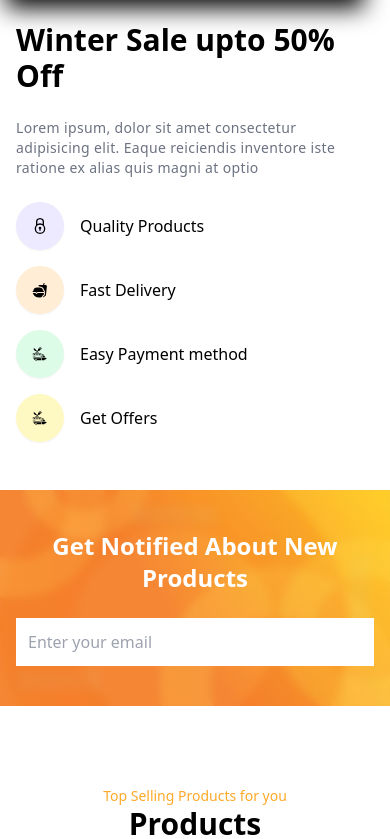
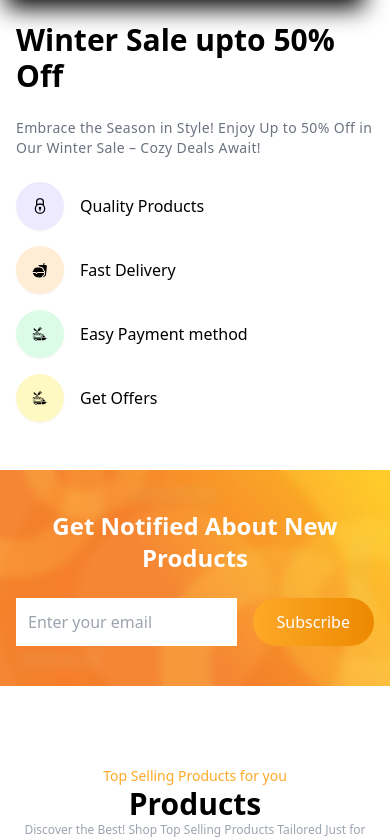
Before and after one commit to abhi98chaubey/Shopisy_ecommerce, a React (Vite) app: page / in a window 390 px wide. Shown: the part 4108-4947 px from the top of the page. Built offline with nearby package versions, Linux system fonts and the light colour scheme.

Commit message:
4rd commit all ui part

```diff
--- a/package.json
+++ b/package.json
@@ -14,6 +14,7 @@
     "react": "^18.2.0",
     "react-dom": "^18.2.0",
     "react-icons": "^4.12.0",
+    "react-router-dom": "^6.22.0",
     "react-slick": "^0.29.0",
     "slick-carousel": "^1.8.1"
   },
--- a/src/App.jsx
+++ b/src/App.jsx
@@ -1,16 +1,17 @@
 import React from "react";
 import Navbar from "./components/Navbar/Navbar";
-import Hero from "./components/Hero/Hero";
-import Products from "./components/Products/Products";
+
 import AOS from "aos";
 import "aos/dist/aos.css";
-import TopProducts from "./components/TopProducts/TopProducts";
-import Banner from "./components/Banner/Banner";
-import Subscribe from "./components/Subscribe/Subscribe";
-import Testimonials from "./components/Testimonials/Testimonials";
+
 import Footer from "./components/Footer/Footer";
 import Popup from "./components/Popup/Popup";
-
+import { Route, Routes } from "react-router-dom";
+import Manswear from "./pages/Manswear"
+import Girlswear from "./pages/Girlswear"
+import Kids from "./pages/Kids"
+import TopRated from "./pages/TopRated"
+import Home from "./pages/Home";
 const App = () => {
   const [orderPopup, setOrderPopup] = React.useState(false);
 
@@ -28,18 +29,22 @@ const App = () => {
   }, []);
 
   return (
+    <>
+
     <div className="bg-white dark:bg-gray-900 dark:text-white duration-200">
       <Navbar handleOrderPopup={handleOrderPopup} />
-      <Hero handleOrderPopup={handleOrderPopup} />
-      <Products />
-      <TopProducts handleOrderPopup={handleOrderPopup} />
-      <Banner />
-      <Subscribe />
-      <Products />
-      <Testimonials />
+      <Routes>
+        <Route path="/" element={<Home/>}/>
+        <Route path="/toprated" element={<TopRated></TopRated>} />
+        <Route path="/girlswear" element={<Girlswear></Girlswear>} />
+        <Route path="/manswear" element={<Manswear></Manswear>} />
+        <Route path="/kids" element={<Kids></Kids>}/>
+    </Routes>
       <Footer />
       <Popup orderPopup={orderPopup} setOrderPopup={setOrderPopup} />
     </div>
+
+    </>
   );
 };
 
--- a/src/components/Banner/Banner.jsx
+++ b/src/components/Banner/Banner.jsx
@@ -27,8 +27,7 @@ const Banner = () => {
               data-aos="fade-up"
               className="text-sm text-gray-500 tracking-wide leading-5"
             >
-              Lorem ipsum, dolor sit amet consectetur adipisicing elit. Eaque
-              reiciendis inventore iste ratione ex alias quis magni at optio
+              Embrace the Season in Style! Enjoy Up to 50% Off in Our Winter Sale – Cozy Deals Await!
             </p>
             <div className="flex flex-col gap-4">
               <div data-aos="fade-up" className="flex items-center gap-4">
--- a/src/components/Footer/Footer.jsx
+++ b/src/components/Footer/Footer.jsx
@@ -49,8 +49,7 @@ const Footer = () => {
               Shopsy
             </h1>
             <p>
-              Lorem ipsum dolor sit amet consectetur adipisicing elit. Cum in
-              beatae ea recusandae blanditiis veritatis.
+            Step into fashion excellence with our curated collection. Elevate your style effortlessly at our clothing e-commerce destination.
             </p>
           </div>
 
--- a/src/components/Navbar/Navbar.jsx
+++ b/src/components/Navbar/Navbar.jsx
@@ -5,31 +5,32 @@ import { FaCartShopping } from "react-icons/fa6";
 import { FaCaretDown } from "react-icons/fa";
 import DarkMode from "./DarkMode";
 
+import { Link} from "react-router-dom";
 const Menu = [
   {
     id: 1,
     name: "Home",
-    link: "/#",
+    link: "/",
   },
   {
     id: 2,
     name: "Top Rated",
-    link: "/#services",
+    link: "/toprated",
   },
   {
     id: 3,
     name: "Kids Wear",
-    link: "/#",
+    link: "/kids",
   },
   {
     id: 3,
     name: "Mens Wear",
-    link: "/#",
+    link: "/manswear",
   },
   {
     id: 3,
     name: "Girls Wear",
-    link: "/#",
+    link: "/girlswear",
   },
 ];
 
@@ -129,12 +130,12 @@ const Navbar = ({ handleOrderPopup }) => {
               <ul>
                 {DropdownLinks.map((data) => (
                   <li key={data.id}>
-                    <a
-                      href={data.link}
+                    <Link
+                      to={data.link}
                       className="inline-block w-full rounded-md p-2 hover:bg-primary/20 "
                     >
                       {data.name}
-                    </a>
+                    </Link>
                   </li>
                 ))}
               </ul>
@@ -143,6 +144,7 @@ const Navbar = ({ handleOrderPopup }) => {
         </ul>
       </div>
     </div>
+
   );
 };
 
--- a/src/components/Subscribe/Subscribe.jsx
+++ b/src/components/Subscribe/Subscribe.jsx
@@ -11,25 +11,38 @@ const BannerImg = {
 };
 
 const Subscribe = () => {
+
+  const handleSubscribe = () => {
+    // Implement your subscription logic here
+    console.log('Subscribed!');
+  };
   return (
     <div
       data-aos="zoom-in"
       className="mb-20 bg-gray-100 dark:bg-gray-800 text-white "
       style={BannerImg}
     >
-      <div className="container backdrop-blur-sm py-10">
-        <div className="space-y-6 max-w-xl mx-auto">
-          <h1 className="text-2xl !text-center sm:text-left sm:text-4xl font-semibold">
-            Get Notified About New Products
-          </h1>
+     <div className="container backdrop-blur-sm py-10">
+      <div className="space-y-6 max-w-xl mx-auto">
+        <h1 className="text-2xl !text-center sm:text-left sm:text-4xl font-semibold">
+          Get Notified About New Products
+        </h1>
+        <div className="flex space-x-4">
           <input
             data-aos="fade-up"
             type="text"
             placeholder="Enter your email"
             className="w-full p-3"
           />
+          <button
+            onClick={handleSubscribe}
+            className="bg-gradient-to-r from-primary to-secondary text-white py-3 px-6 rounded-full hover:opacity-70 transition-all duration-200 hover:scale-105"
+          >
+            Subscribe
+          </button>
         </div>
       </div>
+    </div>
     </div>
   );
 };
--- a/src/main.jsx
+++ b/src/main.jsx
@@ -4,9 +4,13 @@ import App from "./App.jsx";
 import "./index.css";
 import "slick-carousel/slick/slick.css";
 import "slick-carousel/slick/slick-theme.css";
+import { BrowserRouter } from "react-router-dom";
 
 ReactDOM.createRoot(document.getElementById("root")).render(
   <React.StrictMode>
+   <BrowserRouter>
     <App />
+   </BrowserRouter>
+
   </React.StrictMode>
 );
--- /dev/null
+++ b/src/pages/Girlswear.jsx
@@ -0,0 +1,9 @@
+import React from 'react'
+
+function girlswear() {
+  return (
+    <div>girlswear</div>
+  )
+}
+
+export default girlswear
--- /dev/null
+++ b/src/pages/Home.jsx
@@ -0,0 +1,28 @@
+import React from 'react'
+import Hero from "../components/Hero/Hero";
+import Products from "../components/Products/Products";
+import TopProducts from "../components/TopProducts/TopProducts";
+import Banner from "../components/Banner/Banner";
+import Subscribe from "../components/Subscribe/Subscribe";
+import Testimonials from "../components/Testimonials/Testimonials";
+
+function Home() {
+    const [orderPopup, setOrderPopup] = React.useState(false);
+
+    const handleOrderPopup = () => {
+      setOrderPopup(!orderPopup);
+    };
+  return (
+    <div>
+        <Hero handleOrderPopup={handleOrderPopup} />
+      <Products />
+      <TopProducts handleOrderPopup={handleOrderPopup} />
+      <Banner />
+      <Subscribe />
+      <Products />
+      <Testimonials />
+    </div>
+  )
+}
+
+export default Home
--- /dev/null
+++ b/src/pages/Kids.jsx
@@ -0,0 +1,9 @@
+import React from 'react'
+
+function Kids() {
+  return (
+    <div>Kids</div>
+  )
+}
+
+export default Kids
--- /dev/null
+++ b/src/pages/Manswear.jsx
@@ -0,0 +1,9 @@
+import React from 'react'
+
+function Manswear() {
+  return (
+    <div>Manswear</div>
+  )
+}
+
+export default Manswear
--- /dev/null
+++ b/src/pages/TopRated.jsx
@@ -0,0 +1,9 @@
+import React from 'react'
+
+function TopRated() {
+  return (
+    <div>TopRated</div>
+  )
+}
+
+export default TopRated
```
Also changed, not shown: 1 other file (tests, documents, lock files or other folders).
